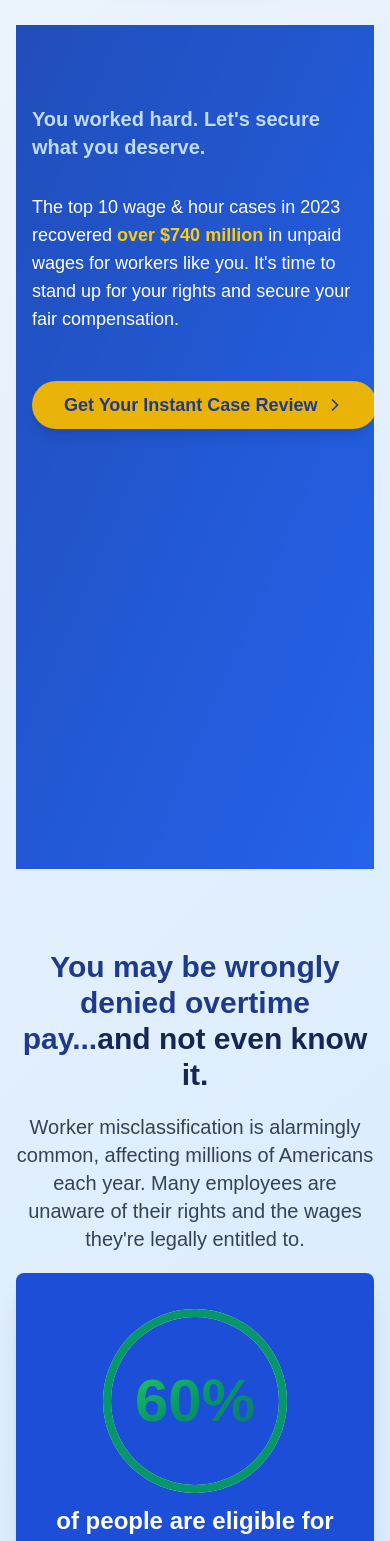
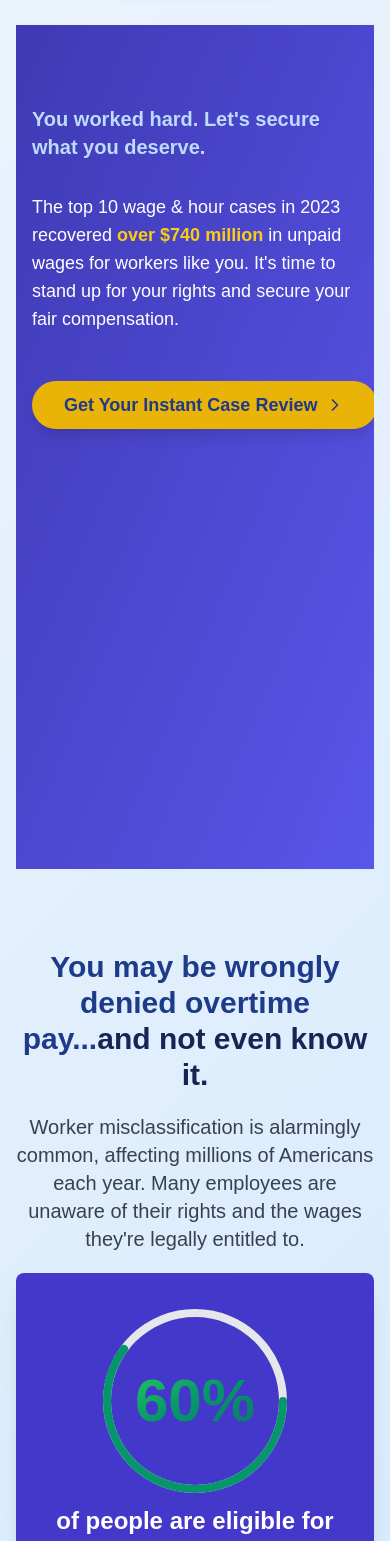
Before and after one commit to vinaysridharan/landing_page_v0, a Next.js app: page /experimental in a window 390 px wide. Shown: the part 432-1973 px from the top of the page. Built offline with nearby package versions, Linux system fonts and the light colour scheme; grey boxes are pictures that could not be loaded.

Commit message:
commit message

```diff
--- a/components/EnhancedHero.tsx
+++ b/components/EnhancedHero.tsx
@@ -39,8 +39,8 @@ export function EnhancedHero({ scrollToForm }: EnhancedHeroProps) {
   }, [scrollToForm])
 
   return (
-    <section className="relative w-full min-h-screen overflow-hidden bg-gradient-to-br from-blue-900 to-blue-600">
-      <div className="absolute inset-0 bg-blue-600 opacity-50">
+    <section className="relative w-full min-h-screen overflow-hidden bg-gradient-to-br from-indigo-900 to-indigo-500">
+      <div className="absolute inset-0 bg-indigo-600 opacity-50">
 
       </div>
 
--- a/components/Header.tsx
+++ b/components/Header.tsx
@@ -43,17 +43,17 @@ export function Header() {
             </div>
           </Link>
         </div>
-        <nav className="hidden md:flex items-center gap-6">
+        <nav className="hidden md:flex items-center text-blue-700 gap-6">
           <Link className="text-sm font-medium transition-colors hover:text-blue-700" href="/howitworks">
             How It Works
           </Link>
-          <Link className="text-sm font-medium transition-colors hover:text-blue-700" href="#">
+          <Link className="text-sm font-medium text-blacktransition-colors hover:text-blue-700" href="#">
             Success Stories
           </Link>
-          <Link className="text-sm font-medium transition-colors hover:text-blue-700" href="#">
+          <Link className="text-sm font-medium text-black transition-colors hover:text-blue-700" href="#">
             About Us
           </Link>
-          <Link className="text-sm font-medium transition-colors hover:text-blue-700" href="#">
+          <Link className="text-sm font-medium text-black transition-colors hover:text-blue-700" href="#">
             Contact
           </Link>
         </nav>
--- a/components/Statistics.tsx
+++ b/components/Statistics.tsx
@@ -8,7 +8,7 @@ const fadeIn = {
 function StatisticCard(props: { color: "blue" | "green" | "red", content: string, stats:number}) {
   return (
     <motion.div
-      className="bg-blue-700 rounded-lg shadow-xl p-8 text-center transform transition-all duration-300 hover:shadow-2xl hover:-translate-y-1"
+      className="bg-indigo-700 rounded-lg shadow-xl p-8 text-center transform transition-all duration-300 hover:shadow-2xl hover:-translate-y-1"
       whileHover={{ scale: 1.05 }}
       transition={{ type: "spring", stiffness: 300 }}
     >
--- a/components/animated-landing-page.tsx
+++ b/components/animated-landing-page.tsx
@@ -71,7 +71,9 @@ export default function AnimatedLandingPageComponent() {
                 >
                   You may be wrongly denied overtime pay...<span className="text-blue-950 font-bold">and not even know it.</span>
                 </motion.h2>
+                <div className="flex justify-center">
                   <motion.p
+
                     className="text-xl text-gray-700 text-center my-5"
                     variants={fadeIn}
                     initial="hidden"
@@ -79,6 +81,7 @@ export default function AnimatedLandingPageComponent() {
                   >
                     Worker misclassification is alarmingly common, affecting millions of Americans each year. Many employees are unaware of their rights and the wages they're legally entitled to.
                   </motion.p>
+                </div>
                 <Statistics />
               </section>
 
@@ -102,7 +105,7 @@ export default function AnimatedLandingPageComponent() {
                   ].map((category, index) => (
                     <motion.div
                       key={index}
-                      className="bg-blue-700 rounded-lg shadow-xl p-8 text-center transform transition-all duration-300 hover:shadow-2xl hover:-translate-y-1"
+                      className="bg-indigo-700 rounded-lg shadow-xl p-8 text-center transform transition-all duration-300 hover:shadow-2xl hover:-translate-y-1"
                       whileHover={{ scale: 1.1 }}
                       transition={{ type: "spring", stiffness: 100 }}
                     >
@@ -135,7 +138,7 @@ export default function AnimatedLandingPageComponent() {
                   ].map((feature, index) => (
                     <motion.div
                       key={index}
-                      className="bg-blue-700 rounded-lg shadow-xl p-8 text-center transform transition-all duration-300 hover:shadow-2xl hover:-translate-y-1"
+                      className="bg-indigo-700 rounded-lg shadow-xl p-8 text-center transform transition-all duration-300 hover:shadow-2xl hover:-translate-y-1"
                       whileHover={{ scale: 1.05 }}
                       transition={{ type: "spring", stiffness: 300 }}
                     >
@@ -160,30 +163,30 @@ export default function AnimatedLandingPageComponent() {
               animate="visible"
               exit="hidden"
               variants={fadeIn}
-              className="max-w-md mx-auto bg-blue-700 rounded-lg shadow-2xl p-8"
+              className="max-w-md mx-auto bg-indigo-700 rounded-lg shadow-2xl p-8"
             >
               <h2 className="text-2xl font-bold text-white mb-6 text-center">Start Your Free Assessment</h2>
               <motion.div className="space-y-4" variants={slideUp}>
                 <div>
                   <Label htmlFor="name" className="text-blue-200">Full Name</Label>
-                  <Input id="name" placeholder="John Doe" className="mt-1 bg-blue-700 text-white placeholder-blue-300" />
+                  <Input id="name" placeholder="John Doe" className="mt-1 bg-indigo-700 text-white placeholder-blue-300" />
                 </div>
                 <div>
                   <Label htmlFor="email" className="text-blue-200">Email Address</Label>
-                  <Input id="email" type="email" placeholder="john@example.com" className="mt-1 bg-blue-700 text-white placeholder-blue-300" />
+                  <Input id="email" type="email" placeholder="john@example.com" className="mt-1 bg-indigo-700 text-white placeholder-blue-300" />
                 </div>
                 <div>
                   <Label className="text-blue-200">Select Your Industry</Label>
                   <RadioGroup value={industry} onValueChange={setIndustry} className="mt-2">
                     {['healthcare', 'construction', 'it', 'other'].map((ind) => (
-                      <div key={ind} className="flex items-center space-x-2 p-2 rounded-md hover:bg-blue-700 transition-colors">
+                      <div key={ind} className="flex items-center space-x-2 p-2 rounded-md hover:bg-indigo-700 transition-colors">
                         <RadioGroupItem value={ind} id={ind} />
                         <Label htmlFor={ind} className="capitalize text-blue-200">{ind}</Label>
                       </div>
                     ))}
                   </RadioGroup>
                 </div>
-                <div className="text-sm text-blue-200 mt-4 bg-blue-700 p-4 rounded-md">
+                <div className="text-sm text-blue-200 mt-4 bg-indigo-700 p-4 rounded-md">
                   <p>Your information is 100% confidential and protected.</p>
                   <div className="flex items-center mt-2">
                     <Image src="/security-badge.svg" alt="Security" width={20} height={20} />
--- a/components/count-up.tsx
+++ b/components/count-up.tsx
@@ -97,7 +97,7 @@ export function CountUp({ target, duration = 2000, decimals = 0, title, colorSch
             cy="96"
             strokeLinecap="round"
             strokeDasharray="552.9"
-            strokeDashoffset={552.9 * (1 - count / target)}
+            strokeDashoffset={552.9 * (1 - count / 100)}
           />
         </svg>
         <motion.div
```
Also changed, not shown: 1 other file (tests, documents, lock files or other folders). Lines whose indentation alone changed are shown as unchanged.
